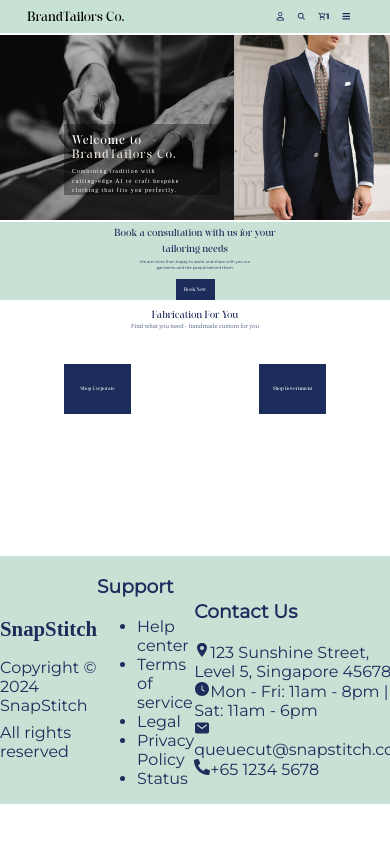
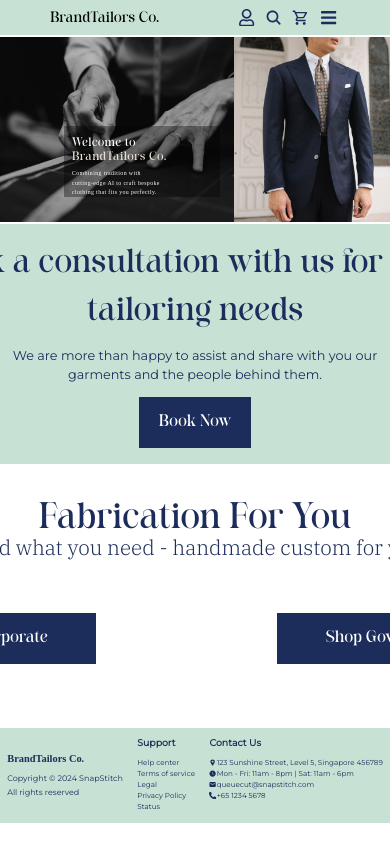
Before and after one commit to DediSepteo/WebApp-Tailor, a React (Create React App) app in the folder cha-project/: page /Hhop in a window 390 px wide. Built offline with nearby package versions, Linux system fonts and the light colour scheme; a web font is replaced by a local one.

Commit message:
Finished home page + responsiveness for footer and navbar

```diff
--- a/cha-project/src/App.js
+++ b/cha-project/src/App.js
@@ -3,12 +3,12 @@ import React from 'react';
 import { BrowserRouter as Router, Route, Routes, useLocation } from 'react-router-dom';
 import Header from './components/Header';
 import Footer from './components/Footer'
-import NavBar from './pages/NavBar';
+import NavBar from './components/NavBar';
 import LandingPage from './pages/LandingPage';
 import About from './pages/About';
 import { Home } from './pages/Home';
 import { Shop } from './pages/Shop';
-import Login from './pages/Login'
+import Login from './pages/login'
 import Register from './pages/Register'
 
 const AppContent = () => {
--- a/cha-project/src/components/Footer.js
+++ b/cha-project/src/components/Footer.js
@@ -7,10 +7,10 @@ import styles from "../styles/Footer.module.css"; // Updated import
 
 const Footer = () => {
     return (
-        <div className={styles.footer}> {/* Apply the CSS module class */}
+        <footer className={styles.footer}> {/* Apply the CSS module class */}
             <div className={styles.info}> {/* Apply the CSS module class */}
                 <h2 className={styles.brand}> {/* Apply the CSS module class */}
-                    SnapStitch
+                    BrandTailors Co.
                 </h2>
                 <div className={styles.copyright}> {/* Apply the CSS module class */}
                     <div>
@@ -23,34 +23,20 @@ const Footer = () => {
             </div>
             <div className={styles.support}> {/* Apply the CSS module class */}
                 <h3>Support</h3>
-                <ul>
-                    <li>Help center</li>
-                    <li>Terms of service</li>
-                    <li>Legal</li>
-                    <li>Privacy Policy</li>
-                    <li>Status</li>
-                </ul>
+                <li>Help center</li>
+                <li>Terms of service</li>
+                <li>Legal</li>
+                <li>Privacy Policy</li>
+                <li>Status</li>
             </div>
             <div className={styles.contact}> {/* Apply the CSS module class */}
                 <h3>Contact Us</h3>
-                <div className={styles.location}> {/* Apply the CSS module class */}
-                    <IoLocationSharp />
-                    123 Sunshine Street, Level 5, Singapore 456789
-                </div>
-                <div className={styles.open_hrs}> {/* Apply the CSS module class */}
-                    <AiFillClockCircle />
-                    Mon - Fri: 11am - 8pm | Sat: 11am - 6pm
-                </div>
-                <div className={styles.mail}> {/* Apply the CSS module class */}
-                    <IoMail />
-                    queuecut@snapstitch.com
-                </div>
-                <div className={styles.tel}> {/* Apply the CSS module class */}
-                    <FaPhoneAlt />
-                    +65 1234 5678
-                </div>
+                <li><IoLocationSharp />123 Sunshine Street, Level 5, Singapore 456789</li>
+                <li><AiFillClockCircle />Mon - Fri: 11am - 8pm | Sat: 11am - 6pm</li>
+                <li><IoMail />queuecut@snapstitch.com</li>
+                <li><FaPhoneAlt />+65 1234 5678</li>
             </div>
-        </div>
+        </footer>
     )
 }
 
--- /dev/null
+++ b/cha-project/src/components/NavBar.js
@@ -0,0 +1,51 @@
+import { NavLink } from "react-router-dom";
+import { IoSearch } from "react-icons/io5";
+import { MdOutlineShoppingCart } from "react-icons/md";
+import { FaRegUser } from "react-icons/fa";
+import { FaBars } from "react-icons/fa";
+import styles from "../styles/NavBar.module.css";
+
+const NavBar = () => {
+    const links = [
+        { name: "Home", path: "/home" },
+        { name: "Shop", path: "/shop" },
+        { name: "About", path: "/" },
+        { name: "Blog", path: "/" },
+        { name: "Contact", path: "/" },
+    ];
+    return (
+        <>
+            <nav className={styles.navbar}>
+                <div className={styles.logo}>BrandTailors Co.</div>
+                <div className={styles.linksDiv}>
+                    {links.map((link, index) => (
+                        <NavLink
+                            key={index}
+                            to={link.path}
+                            exact
+                            className={({ isActive }) =>
+                                isActive ? `${styles.link} ${styles.linkActive}` : styles.link
+                            }
+                        >
+                            {link.name}
+                        </NavLink>
+                    ))}
+                </div>
+                <div className={styles.loginDiv}>
+                    <div style={{ display: "flex", alignItems: "center" }}>
+                        <span className={styles.icons}><FaRegUser /></span>
+                        <span className={styles.loginText}>Login / Register</span>
+                    </div>
+                    <span className={styles.icons}><IoSearch /></span>
+                    <span className={styles.icons}><MdOutlineShoppingCart /></span>
+                    {/* <span style={{ fontSize: '0.9em' }}></span> */}
+                    <div className={`${styles.colNavbar} ${styles.icons}`}>
+                        <FaBars />
+                    </div>
+                </div>
+            </nav >
+        </>
+    );
+};
+
+export default NavBar;
--- a/cha-project/src/pages/Home.js
+++ b/cha-project/src/pages/Home.js
@@ -1,36 +1,53 @@
-import "../styles/Home.css"
-import "./NavBar"
+import styles from "../styles/Home.module.css"; // Import the CSS Module
 
 export const Home = () => {
     return (
-        <main className="main">
-            <div className="banner">
-                <div className="introBG" />
-                <div className="intro">
-                    <p className="introText">Welcome to</p>
-                    <p className="introBrand">BrandTailors Co.</p>
-                    <pre className="introDesc">Combining tradition with {'\n'}cutting-edge AI to craft bespoke {'\n'}clothing that fits you perfectly.</pre>
+        <main className={styles.main}>
+            <div className={styles.banner}>
+                <div className={styles.introBG} />
+                <div className={styles.intro}>
+                    <p className={styles.introText}>Welcome to</p>
+                    <p className={styles.introBrand}>BrandTailors Co.</p>
+                    <pre className={styles.introDesc}>
+                        Combining tradition with {'\n'}
+                        cutting-edge AI to craft bespoke {'\n'}
+                        clothing that fits you perfectly.
+                    </pre>
                 </div>
-                <div className="images">
-                    <img src={require("../assets/homeBanner1.png")} alt="Tailoring" className="left-img" />
-                    <img src={require("../assets/homeBanner2.png")} alt="Suit" className="right-img" />
+                <div className={styles.images}>
+                    <img
+                        src={require("../assets/homeBanner1.png")}
+                        alt="Tailoring"
+                        className={styles.leftImg}
+                    />
+                    <img
+                        src={require("../assets/homeBanner2.png")}
+                        alt="Suit"
+                        className={styles.rightImg}
+                    />
                 </div>
             </div>
-            <div className="booking">
-                <pre className="bookHead">Book a consultation with us for your{"\n"}tailoring needs</pre>
-                <pre className="bookDesc">We are more than happy to assist and share with you our{"\n"}garments and the people behind them.</pre>
-                <button>
+            <div className={styles.booking}>
+                <pre className={styles.bookHead}>
+                    Book a consultation with us for your{"\n"}tailoring needs
+                </pre>
+                <pre className={styles.bookDesc}>
+                    We are more than happy to assist and share with you our{"\n"}garments and the people behind them.
+                </pre>
+                <button className={styles.bookingButton}>
                     Book Now
                 </button>
             </div>
-            <div className="fabrication">
-                <p className="fabHead">Fabrication For You</p>
-                <p className="fabSubHead">Find what you need - handmade custom for you</p>
-                <div className="fab-btn">
-                    <button>Shop Corporate</button>
-                    <button>Shop Government</button>
+            <div className={styles.fabrication}>
+                <p className={styles.fabHead}>Fabrication For You</p>
+                <p className={styles.fabSubHead}>
+                    Find what you need - handmade custom for you
+                </p>
+                <div className={styles.fabBtn}>
+                    <button className={styles.fabricationButton}>Shop Corporate</button>
+                    <button className={styles.fabricationButton}>Shop Government</button>
                 </div>
             </div>
         </main>
-    )
-}
+    );
+};
--- a/cha-project/src/pages/NavBar.js
+++ /dev/null
@@ -1,46 +0,0 @@
-import { Outlet, Link } from "react-router-dom";
-import { IoSearch } from "react-icons/io5";
-import { MdOutlineShoppingCart } from "react-icons/md";
-import { FaRegUser } from "react-icons/fa6";
-import { FaBars } from "react-icons/fa";
-import { NavLink } from "react-router-dom";
-import "../styles/NavBar.css"
-import "../styles/fonts.css"
-
-const NavBar = () => {
-
-    const links = [
-        { name: "Home", path: "/home" },
-        { name: "Shop", path: "/shop" },
-        { name: "About", path: "/" },
-        { name: "Blog", path: "/" },
-        { name: "Contact", path: "/" },
-    ]
-    return (
-        <>
-            <nav className="navbar">
-                <div className="logo">BrandTailors Co.</div>
-                <div className="links-div">
-                    {links.map((link, index) => (
-                        <NavLink key={index} to={link.path} exact className="link">
-                            {link.name}
-                        </NavLink>
-                    ))}
-                </div>
-                <div className="login-div">
-                    <div className="icons">
-                        <FaRegUser />
-                        <span className="login-text">Login / Register</span>
-                    </div>
-                    <div className="icons"><IoSearch /></div>
-                    <div className="icons"><MdOutlineShoppingCart /><span style={{ fontSize: '0.9em' }}>1</span></div>
-                    <div className="col-navbar icons"><FaBars /></div>
-                </div>
-            </nav >
-
-            <Outlet />
-        </>
-    )
-};
-
-export default NavBar;
--- a/cha-project/src/pages/Shop.js
+++ b/cha-project/src/pages/Shop.js
@@ -1,36 +1,53 @@
-import "../styles/Home.css"
-import "./NavBar"
+import styles from "../styles/Home.module.css"; // Import the CSS Module
 
 export const Shop = () => {
     return (
-        <main className="main">
-            <div className="banner">
-                <div className="introBG" />
-                <div className="intro">
-                    <p className="introText">Welcome to</p>
-                    <p className="introBrand">BrandTailors Co.</p>
-                    <pre className="introDesc">Combining tradition with {'\n'}cutting-edge AI to craft bespoke {'\n'}clothing that fits you perfectly.</pre>
+        <main className={styles.main}>
+            <div className={styles.banner}>
+                <div className={styles.introBG} />
+                <div className={styles.intro}>
+                    <p className={styles.introText}>Welcome to</p>
+                    <p className={styles.introBrand}>BrandTailors Co.</p>
+                    <pre className={styles.introDesc}>
+                        Combining tradition with {'\n'}
+                        cutting-edge AI to craft bespoke {'\n'}
+                        clothing that fits you perfectly.
+                    </pre>
                 </div>
-                <div className="images">
-                    <img src={require("../assets/homeBanner1.png")} alt="Tailoring" className="left-img" />
-                    <img src={require("../assets/homeBanner2.png")} alt="Suit" className="right-img" />
+                <div className={styles.images}>
+                    <img
+                        src={require("../assets/homeBanner1.png")}
+                        alt="Tailoring"
+                        className={styles.leftImg}
+                    />
+                    <img
+                        src={require("../assets/homeBanner2.png")}
+                        alt="Suit"
+                        className={styles.rightImg}
+                    />
                 </div>
             </div>
-            <div className="booking">
-                <pre className="bookHead">Book a consultation with us for your{"\n"}tailoring needs</pre>
-                <pre className="bookDesc">We are more than happy to assist and share with you our{"\n"}garments and the people behind them.</pre>
-                <button>
+            <div className={styles.booking}>
+                <pre className={styles.bookHead}>
+                    Book a consultation with us for your{"\n"}tailoring needs
+                </pre>
+                <pre className={styles.bookDesc}>
+                    We are more than happy to assist and share with you our{"\n"}garments and the people behind them.
+                </pre>
+                <button className={styles.bookingButton}>
                     Book Now
                 </button>
             </div>
-            <div className="fabrication">
-                <p className="fabHead">Fabrication For You</p>
-                <p className="fabSubHead">Find what you need - handmade custom for you</p>
-                <div className="fab-btn">
-                    <button>Shop Corporate</button>
-                    <button>Shop Government</button>
+            <div className={styles.fabrication}>
+                <p className={styles.fabHead}>Fabrication For You</p>
+                <p className={styles.fabSubHead}>
+                    Find what you need - handmade custom for you
+                </p>
+                <div className={styles.fabBtn}>
+                    <button className={styles.fabricationButton}>Shop Corporate</button>
+                    <button className={styles.fabricationButton}>Shop Government</button>
                 </div>
             </div>
         </main>
-    )
-}
+    );
+};
--- a/cha-project/src/styles/Footer.module.css
+++ b/cha-project/src/styles/Footer.module.css
@@ -5,13 +5,21 @@
   font-family: "Montserrat-Regular";
   color: #1c2d5b;
   justify-content: space-around;
-  align-items: center;
+  padding-bottom: 10px;
 }
 
 .info {
   display: flex;
   flex-direction: column;
   justify-content: center;
+}
+
+li {
+    display: flex;
+    list-style-type: none;
+    margin: 0.3em 0;
+    font-size: 0.9em;
+    align-items: center;
 }
 
 .brand {
@@ -27,3 +35,15 @@
   flex-direction: column;
   gap: 0.5em;
 }
+
+@media (max-width: 600px) {
+    .footer {
+        font-size: 0.5em;
+    }
+}
+
+@media (min-width: 600px) and (max-width: 960px) {
+    .footer {
+        font-size: 0.7em;
+    }
+}
--- a/cha-project/src/styles/Home.css
+++ b/cha-project/src/styles/Home.module.css
@@ -1,4 +1,8 @@
+/* styles.module.css */
+
 .main {
+    display: flex;
+    flex-direction: column;
     align-items: center;
     text-align: center;
     overflow: hidden;
@@ -21,7 +25,7 @@
     color: White;
     background-color: transparent;
     width: 30%;
-    letter-spacing: 1px;
+    letter-spacing: 0.1vw;
     margin-left: 4.5em;
     margin-top: 5em;
 }
@@ -49,112 +53,102 @@
 
 .banner {
     padding: 0.5vw 0;
-    width: 100vw;
     display: flex;
     flex-direction: row;
     align-items: center;
     background-color: white;
-    text-align:left
+    text-align: left;
 }
 
 .images {
     display: flex;
 }
 
-  .left-img {
+.leftImg {
     width: 60vw;
 }
 
-  .right-img {
+.rightImg {
     width: 40vw;
 }
 
 .booking {
+    flex: 1;
     display: flex;
-    justify-content: flex-start;
     flex-direction: column;
     color: #1C2D5B;
     background-color: #C7E1D4;
-    height: 20vw;
     align-items: center;
+    width: 100vw;
+    padding: 1em 0;
 }
 
 .bookHead {
     font-family: "Felgine";
-    line-height: 4vw;
-    font-size: 2.5vw;
-    margin: 1vw 0;
+    line-height: 1.5em;
+    font-size: 2em;
+    padding-bottom: 0.5em;
+    margin: 0
 }
 
 .bookDesc {
     font-family: "Montserrat-Regular";
-    line-height: 1.5vw;
-    font-size: 1vw;
-    margin-top: -0.5vw
+    line-height: 1.5em;
+    font-size: 0.8em;
+    margin-top: -0.5em;
 }
 
-  .booking button {
-    margin-top: 1vw;
+.bookingButton {
     background-color: #1C2D5B;
     font-family: "Felgine";
-    font-size: 1.25vw;
+    font-size: 1em;
     color: white;
-    padding: 0.8vw 0.5vw;
-    width: 10vw;
-    border: none
+    padding: 0.6em 0.5em;
+    min-width: 7em;
+    border: none;
 }
 
 .fabrication {
     display: flex;
-    height: 16em;
     flex-direction: column;
+    padding-bottom: 2em;
 }
 
 .fabHead {
     font-family: "Felgine";
     color: #1C2D5B;
-    font-size: 2.5vw;
+    font-size: 2.2em;
 }
 
 .fabSubHead {
     font-family: "IBMPlexSerif-Light";
     color: #1C2D5B;
-    font-size: 1.5vw;
-    margin-top: -1.5em
+    font-size: 1.3em;
+    margin-top: -2em;
 }
 
-  .fab-btn {
+.fabBtn {
     display: flex;
     justify-content: space-around;
-    margin-top: 1.5em
+    padding: 2em 0;
+    width: 50em;
 }
 
-  .fabrication button {
-    margin-top: 1vw;
+.fabricationButton {
     background-color: #1C2D5B;
     font-family: "Felgine";
-    font-size: 1.25vw;
+    font-size: 1em;
     color: white;
-    padding: 0.8vw 0.5vw;
-    width: 17%;
+    padding: 0.9em 3em;
     border: none;
     text-align: center;
 }
 
-
-
-
-  /* .images img {
-    object-fit: cover
-  } */
-
-
-
-  /* @media (min-width: 768px) {
+/*
+@media (min-width: 768px) {
     .main {
-      flex-direction: row;
+        flex-direction: column;
         justify-content: space-between;
-      text-align: left;
     }
     .images {
         flex-direction: row;
--- a/cha-project/src/styles/NavBar.css
+++ b/cha-project/src/styles/NavBar.module.css
@@ -1,4 +1,6 @@
-.navbar{
+/* Navbar.module.css */
+
+.navbar {
     background-color: #C7E1D4;
     padding: 2%;
     padding-left: 7%;
@@ -8,21 +10,23 @@
     align-items: center;
     column-gap: 9%;
 }
+
 .logo {
     margin-top: 2px;
     flex: 0.2;
     font-family: "Felgine";
-    font-size:1.4em;
+    font-size: 1.4em;
     white-space: nowrap;
 }
 
-.links-div {
+.linksDiv {
     color: #1C2D5B;
     flex: 0.4;
-    justify-content: space-evenly;
+    justify-content: space-around;
     display: flex;
-    font-family:"Montserrat-Bold";
+    font-family: "Montserrat-Bold";
     font-size: 0.9em;
+    gap: 1em;
 }
 
 .link {
@@ -30,15 +34,15 @@
     text-decoration: none;
 }
 
-.link.active {
+.linkActive {
     flex-direction: column;
-    display:flex;
+    display: flex;
     justify-content: center;
     align-items: center;
 }
 
 /* Custom underline for link */
-.link.active::after {
+.linkActive::after {
     color: black;
     content: "";
     width: 90%;
@@ -46,75 +50,80 @@
     background-color: black;
 }
 
-
-.login-div {
+.loginDiv {
     color: #1C2D5B;
     font-family: "Montserrat-Bold";
-    display:flex;
+    display: flex;
     flex: 0.3;
     justify-content: space-around;
     flex-direction: row;
-    font-size: 1.1vw;
+    font-size: 0.9em;
+    gap: 1em;
 }
 
 .icons {
     display: flex;
     align-items: center;
-    font-size: 1vw;
+    font-size: 1.2em;
 }
 
-.login-text {
-    position: "relative";
+.loginText {
+    position: relative;
     margin-left: 0.5em;
     text-align: center;
+    white-space: nowrap;
 }
 
-.col-navbar {
+.colNavbar {
     display: none;
 }
 
 @media (max-width: 600px) {
+    .navbar {
+        justify-content: space-around;
+    }
     .logo {
-        font-size:0.8em;
+        font-size: 0.9em;
     }
-    .links-div {
-        font-size: 0em;
+    .linksDiv {
+        display: none;
+        background-color: wheat;
     }
-    .login-div {
+    .loginDiv {
         flex: 0.5;
         justify-content: space-evenly;
+        gap: 0.5em;
     }
-    .login-text {
+    .loginText {
         display: none;
     }
-    .col-navbar {
+    .colNavbar {
         display: flex;
     }
     .icons {
-        font-size: 2em;
+        font-size: 1.2em;
     }
-
 }
 
 @media (min-width: 600px) and (max-width: 960px) {
     .logo {
-        font-size:0.8em;
+        font-size: 1.5em;
     }
-    .links-div {
+    .linksDiv {
         font-size: 0em;
     }
-    .login-div {
+    .loginDiv {
         flex: 0.5;
         justify-content: space-evenly;
+        gap: 1.5em;
     }
-    .login-text {
+    .loginText {
         display: none;
     }
-    .col-navbar {
+    .colNavbar {
         display: flex;
     }
     .icons {
-        font-size: 2em;
+        font-size: 1.5em;
     }
-
 }
```
Lines whose indentation alone changed are shown as unchanged.
